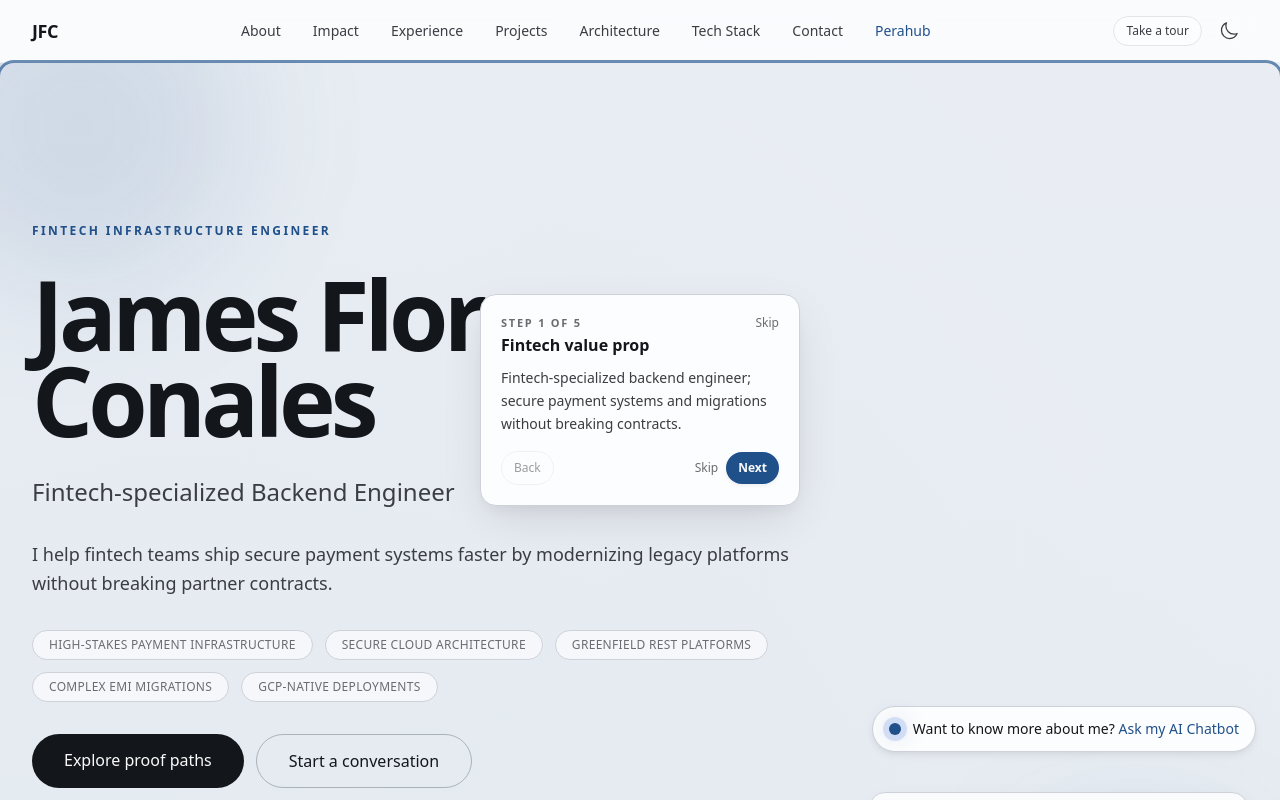
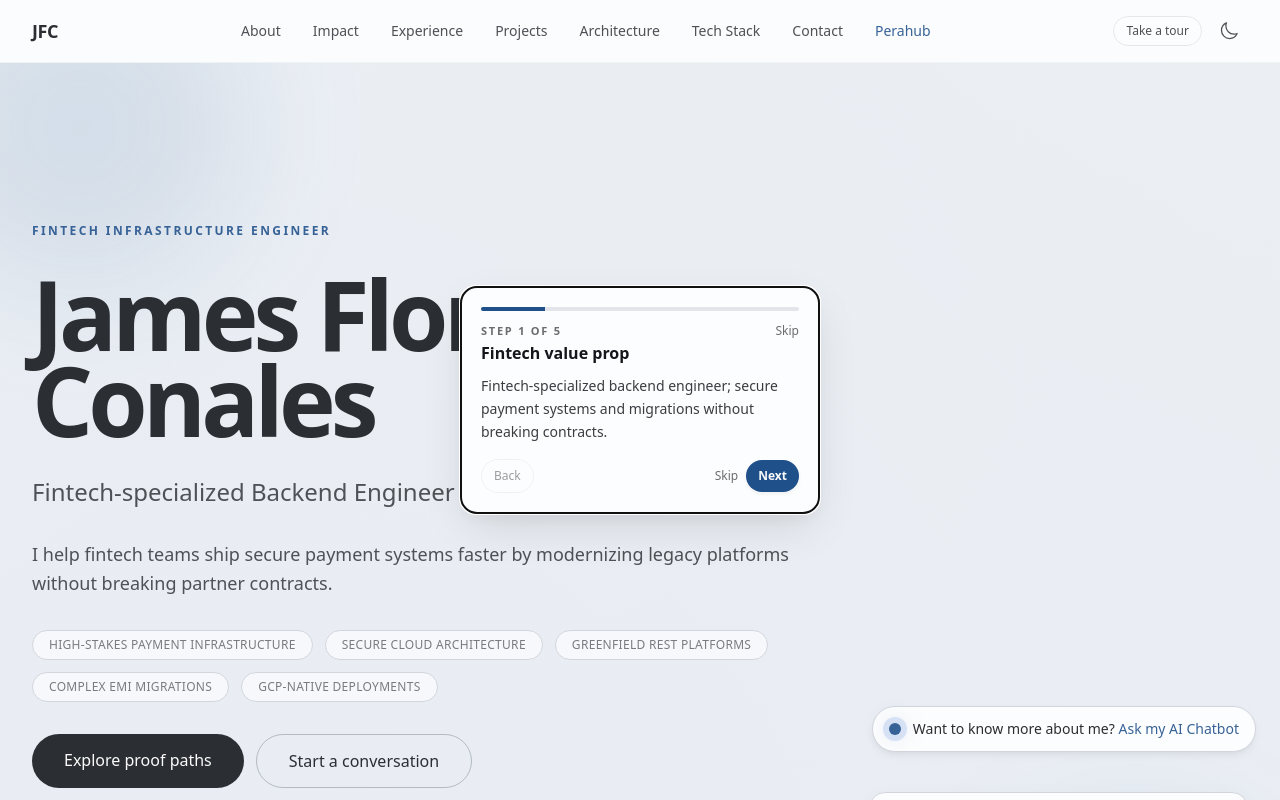
Before and after one commit to RedPandaren/james-portfolio, a Next.js app: page / in a window 1280 px wide. Shown: the top 800 px of the page. Built offline with nearby package versions, Linux system fonts and the light colour scheme.

Commit message:
TourProvider

```diff
--- a/app/components/TourProvider.tsx
+++ b/app/components/TourProvider.tsx
@@ -92,6 +92,13 @@ export default function TourProvider({ children }: { children: React.ReactNode }
   const [currentIndex, setCurrentIndex] = useState(0);
   const [spotlight, setSpotlight] = useState<SpotlightRect>(null);
   const overlayRef = useRef<HTMLDivElement | null>(null);
+
+  // Focus the modal when it opens
+  useEffect(() => {
+    if (isOpen && overlayRef.current) {
+      overlayRef.current.focus({ preventScroll: true });
+    }
+  }, [isOpen]);
 
   useEffect(() => {
     setIsMounted(true);
@@ -201,22 +208,26 @@ export default function TourProvider({ children }: { children: React.ReactNode }
   const isLast = currentIndex === stepCount - 1;
 
   const overlay = show ? (
-    <div className="fixed inset-0 z-[1000000] pointer-events-auto">
+    <div className="fixed inset-0 z-[1000000] pointer-events-auto tour-layer">
       <style>
         {`
-          .tour-spotlight {
+          .tour-layer {
+            background: color-mix(in oklch, var(--sem-background) 10%, transparent 90%);
+          }
+          .tour-hole {
             position: fixed;
             border-radius: 14px;
-            box-shadow: 0 0 0 3px color-mix(in oklch, var(--sem-primary) 65%, transparent 35%);
+            background: transparent;
+            mix-blend-mode: normal;
             pointer-events: none;
             z-index: 1000002;
+            box-shadow: 0 0 0 0 rgba(0,0,0,0);
           }
         `}
       </style>
-      <div className="absolute inset-0 bg-transparent pointer-events-none" />
       {spotlight ? (
         <div
-          className="tour-spotlight"
+          className="tour-hole"
           style={{
             top: spotlight.top,
             left: spotlight.left,
@@ -231,11 +242,22 @@ export default function TourProvider({ children }: { children: React.ReactNode }
       >
         <div
           ref={overlayRef}
-          className={`rounded-2xl border border-[var(--sem-border)] bg-[var(--sem-surface)] text-[var(--sem-text-primary)] shadow-xl p-4 sm:p-5 max-w-[320px] w-full ${
+          className={`rounded-2xl border border-[var(--sem-border)] bg-[var(--sem-surface)] text-[var(--sem-text-primary)] shadow-xl p-4 sm:p-5 max-w-[360px] w-full ${
             "transition-transform duration-200"
           } pointer-events-auto`}
           style={{ position: "relative", zIndex: 1000001 }}
+          role="dialog"
+          aria-modal="true"
+          aria-label={step.title}
+          tabIndex={-1}
         >
+          <div className="mb-3 h-1 w-full overflow-hidden rounded-full bg-[var(--sem-border-subtle)]">
+            <div
+              className="h-full bg-[var(--sem-primary)] transition-all duration-300"
+              style={{ width: `${Math.round(((currentIndex + 1) / stepCount) * 100)}%` }}
+              aria-hidden="true"
+            />
+          </div>
           <div className="flex items-start justify-between gap-3 mb-3">
             <div className="space-y-1">
               <p className="text-[11px] uppercase tracking-[0.16em] text-[var(--sem-text-muted)] font-semibold">
@@ -253,7 +275,9 @@ export default function TourProvider({ children }: { children: React.ReactNode }
             </button>
           </div>
 
-          <p className="text-sm text-[var(--sem-text-secondary)] leading-relaxed mb-3">{step.body}</p>
+          <p className="text-sm text-[var(--sem-text-secondary)] leading-relaxed mb-3" aria-live="polite">
+            {step.body}
+          </p>
 
           <div className="mt-4 flex items-center justify-between gap-2">
             <button
```
